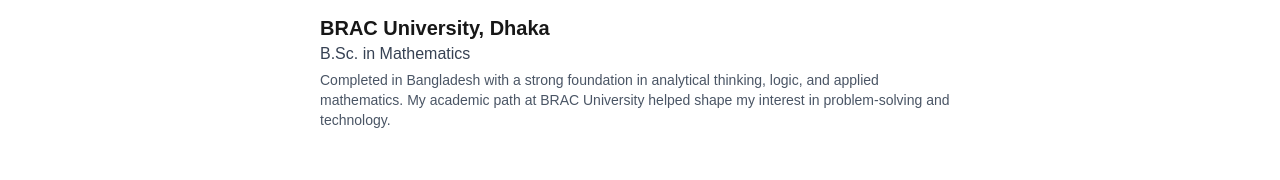
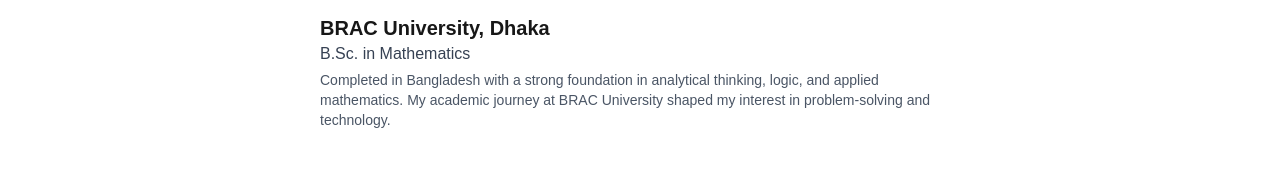
Before and after one commit to Bishwajit93/portfoliosite_frontend, a Next.js app: page /education in a window 1280 px wide. Shown: the part 230-410 px from the top of the page. Built offline with nearby package versions, Linux system fonts and the light colour scheme.

Commit message:
Clean apostrophes and remove duplicates for Vercel build

```diff
--- a/src/app/education/page.tsx
+++ b/src/app/education/page.tsx
@@ -5,7 +5,7 @@
   return (
     <Layout>
       <div className="max-w-2xl mx-auto p-4">
-        <h1 className="text-3xl font-bold mb-4">🎓 Education </h1>
+        <h1 className="text-3xl font-bold mb-4">🎓 Education</h1>
 
         <div className="mb-6">
           <h2 className="text-xl font-semibold">TU Berlin</h2>
@@ -19,7 +19,7 @@
           <h2 className="text-xl font-semibold">BRAC University, Dhaka</h2>
           <p className="text-gray-700">B.Sc. in Mathematics</p>
           <p className="text-sm text-gray-600 mt-1">
-            Completed in Bangladesh with a strong foundation in analytical thinking, logic, and applied mathematics. My academic path at BRAC University helped shape my interest in problem-solving and technology.
+            Completed in Bangladesh with a strong foundation in analytical thinking, logic, and applied mathematics. My academic journey at BRAC University shaped my interest in problem-solving and technology.
           </p>
         </div>
       </div>
--- a/src/app/page.tsx
+++ b/src/app/page.tsx
@@ -9,11 +9,9 @@
         <p className="text-gray-700">
           I am an M.Sc. student in Scientific Computing, based in Berlin. I build full-stack web applications using Django, PostgreSQL, and Next.js — with a passion for solving real-world problems through software.
         </p>
-
         <p className="text-gray-600">
           I moved from Bangladesh to Germany in 2018 and have since gained experience in both academia and professional environments. My background in mathematics continues to support my logical thinking and technical growth.
         </p>
-
         <p className="text-gray-600">
           Explore my <a href="/projects" className="text-blue-500 underline">projects</a>, check my <a href="/experience" className="text-blue-500 underline">experience</a>, or reach out via <a href="/contact" className="text-blue-500 underline">contact</a>.
         </p>
```
